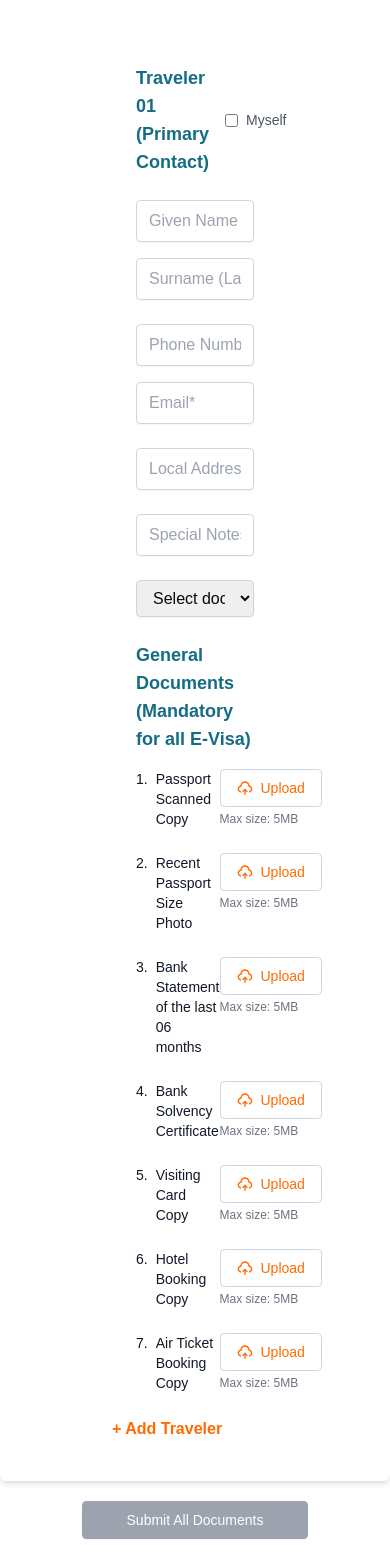
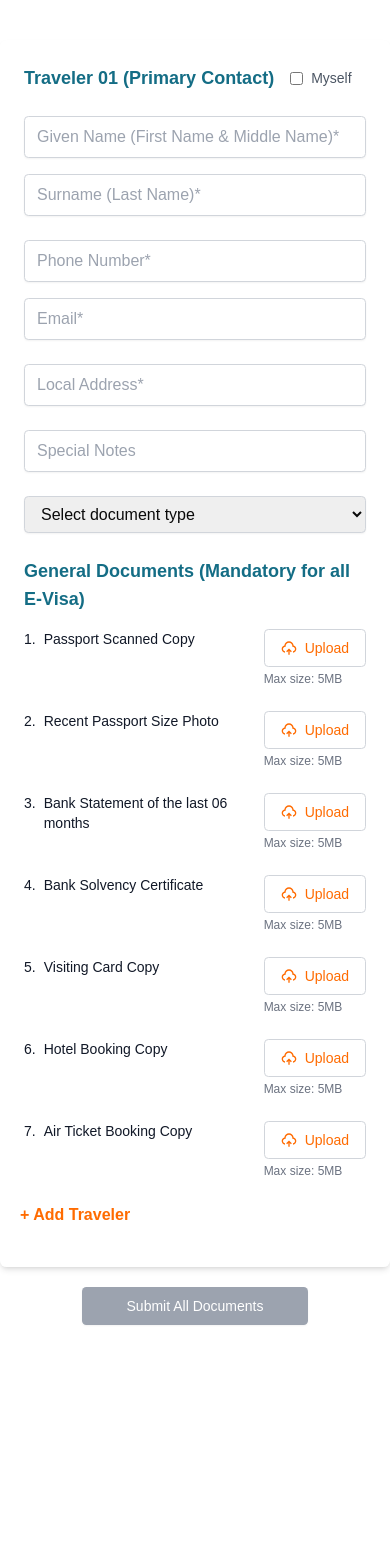
Before and after one commit to the-pujon/tripnest-visa-form, a Next.js app: page / in a window 390 px wide. Shown: the top 1568 px of the page. After the commit the page ends 1365 px from the top, so only its background shows below. Built offline with nearby package versions, Linux system fonts and the light colour scheme; no server answers.

Commit message:
feat(modal): implement modal close functionality

```diff
--- a/src/app/page.tsx
+++ b/src/app/page.tsx
@@ -190,7 +190,7 @@ export default function TravelForm() {
   return (
     <>
       <div className="w-full max-w-5xl mx-auto py-10">
-        <div className="bg-white shadow-md rounded-lg overflow-hidden px-28 pb-10">
+        <div className="bg-white shadow-md rounded-lg overflow-hidden lg:px-28 px-0 pb-10">
           {travelerIds.map((id) => (
             <TravelerFormSection
               key={id}
@@ -202,7 +202,7 @@ export default function TravelForm() {
           ))}
           <button
             type="button"
-            className="text-[#FF6B00] hover:text-[#FF6B00]/80 font-semibold"
+            className="text-[#FF6B00] hover:text-[#FF6B00]/80 font-semibold pl-5"
             onClick={addTraveler}
           >
             + Add Traveler
--- a/src/components/modal/SubmissionModal.tsx
+++ b/src/components/modal/SubmissionModal.tsx
@@ -1,3 +1,5 @@
+import { FaXmark } from "react-icons/fa6";
+
 interface SubmissionModalProps {
   isOpen: boolean;
   onClose: () => void;
@@ -6,11 +8,22 @@ interface SubmissionModalProps {
 export function SubmissionModal({ isOpen, onClose }: SubmissionModalProps) {
   if (!isOpen) return null;
 
+  const handleBackdropClick = (e: React.MouseEvent) => {
+    if (e.target === e.currentTarget) {
+      onClose();
+    }
+  };
+
   return (
-    <div className="fixed inset-0 z-50 bg-black bg-opacity-50 flex justify-center">
+    <div className="fixed inset-0 z-50 bg-black bg-opacity-50 flex justify-center"
+      onClick={handleBackdropClick}
+    >
       <div className="absolute top-32 w-full max-w-md bg-white rounded-md shadow-lg overflow-hidden">
         {/* Header */}
-        <div className="bg-[#CCE0FF] p-6">
+        <div className="bg-[#CCE0FF] p-6 relative">
+          <button onClick={onClose} className="absolute top-2 right-2 text-black hover:text-gray-800">
+            <FaXmark className="h-6 w-6" />
+          </button>
           <h2 className="text-xl font-semibold text-gray-800">Checkout Summary</h2>
         </div>
 
```
